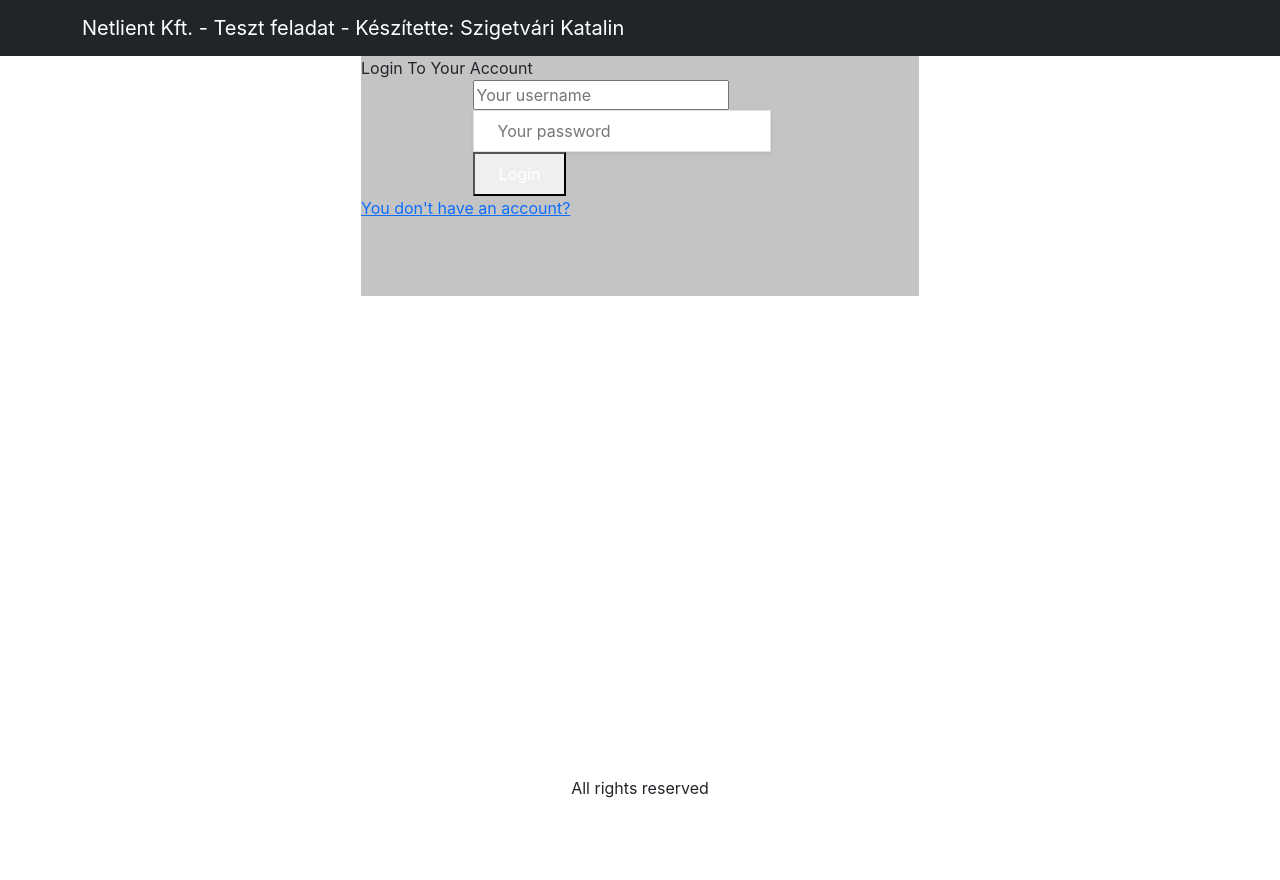
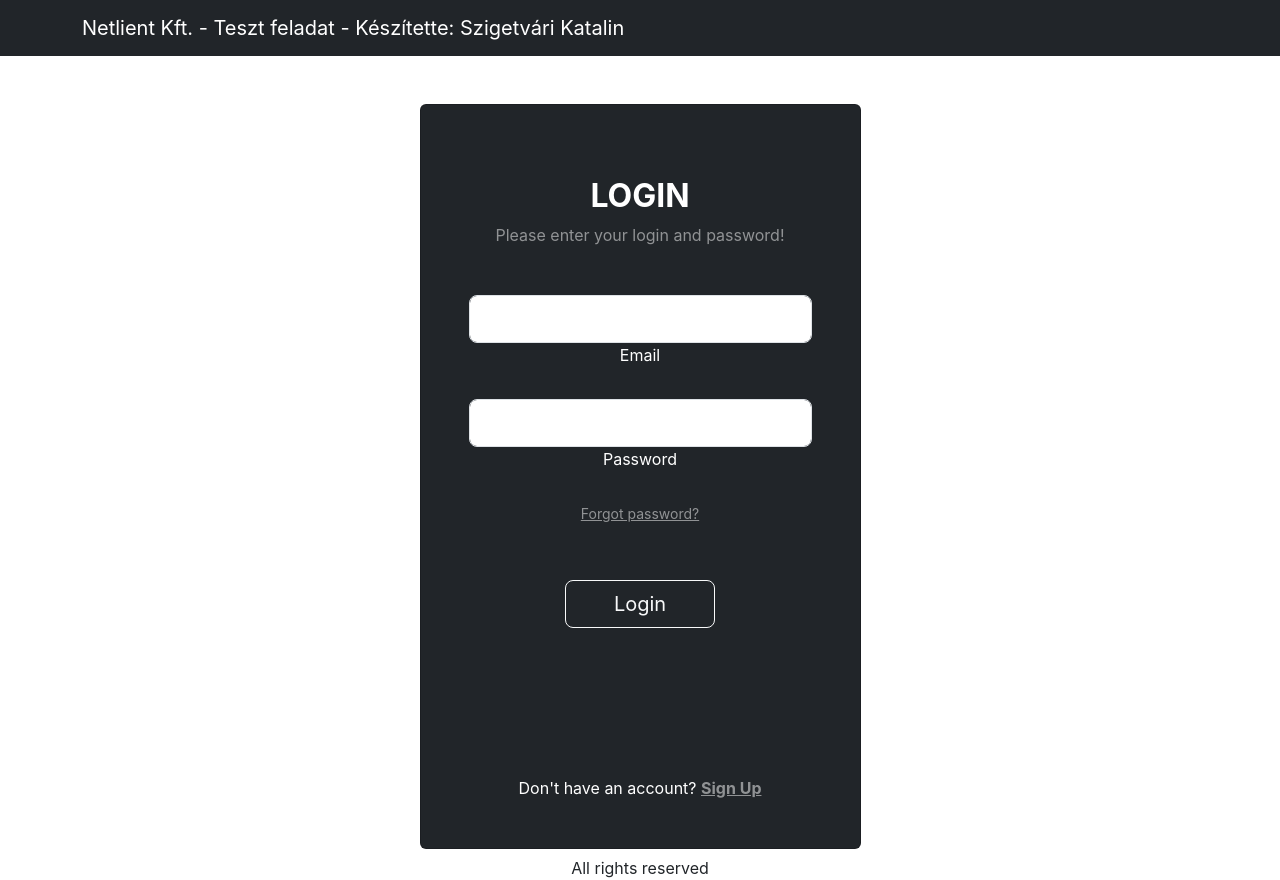
Before and after one commit to szigetvarikati/test-project-MERN, a React (Create React App) app in the folder frontend/: page / in a window 1280 px wide. Before the commit the page ends 800 px from the top, so only its background shows below. Built offline with nearby package versions, Linux system fonts and the light colour scheme.

Commit message:
modify LoginScreen

```diff
--- a/frontend/src/screens/LoginScreen.js
+++ b/frontend/src/screens/LoginScreen.js
@@ -1,8 +1,83 @@
 import { Link } from 'react-router-dom';
+import { Helmet } from 'react-helmet-async';
 
 function LoginScreen() {
   return (
-    <div className="login">
+    <section class="vh-100 gradient-custom">
+      <div class="container py-5 h-100">
+        <div class="row d-flex justify-content-center align-items-center h-100">
+          <div class="col-12 col-md-8 col-lg-6 col-xl-5">
+            <div class="card bg-dark text-white">
+              <div class="card-body p-5 text-center">
+                <div class="mb-md-5 mt-md-4 pb-5">
+                  <h2 class="fw-bold mb-2 text-uppercase">Login</h2>
+                  <p class="text-white-50 mb-5">
+                    Please enter your login and password!
+                  </p>
+
+                  <div class="form-outline form-white mb-4">
+                    <input
+                      type="email"
+                      id="typeEmailX"
+                      class="form-control form-control-lg"
+                    />
+                    <label class="form-label" for="typeEmailX">
+                      Email
+                    </label>
+                  </div>
+
+                  <div class="form-outline form-white mb-4">
+                    <input
+                      type="password"
+                      id="typePasswordX"
+                      class="form-control form-control-lg"
+                    />
+                    <label class="form-label" for="typePasswordX">
+                      Password
+                    </label>
+                  </div>
+
+                  <p class="small mb-5 pb-lg-2">
+                    <a class="text-white-50" href="#!">
+                      Forgot password?
+                    </a>
+                  </p>
+
+                  <button
+                    class="btn btn-outline-light btn-lg px-5"
+                    type="submit"
+                  >
+                    Login
+                  </button>
+
+                  <div class="d-flex justify-content-center text-center mt-4 pt-1">
+                    <a href="#!" class="text-white">
+                      <i class="fab fa-facebook-f fa-lg"></i>
+                    </a>
+                    <a href="#!" class="text-white">
+                      <i class="fab fa-twitter fa-lg mx-4 px-2"></i>
+                    </a>
+                    <a href="#!" class="text-white">
+                      <i class="fab fa-google fa-lg"></i>
+                    </a>
+                  </div>
+                </div>
+
+                <div>
+                  <p class="mb-0">
+                    Don't have an account?{' '}
+                    <a href="#!" class="text-white-50 fw-bold">
+                      Sign Up
+                    </a>
+                  </p>
+                </div>
+              </div>
+            </div>
+          </div>
+        </div>
+      </div>
+    </section>
+    /*<div className="login">
       <div>Login To Your Account</div>
       <div class="login-form">
         <form action="#" autoComplete="off">
@@ -52,7 +127,7 @@
           <span class="ml-2">You don&#x27;t have an account?</span>
         </Link>
       </div>
-    </div>
+    </div>*/
   );
 }
 
```
